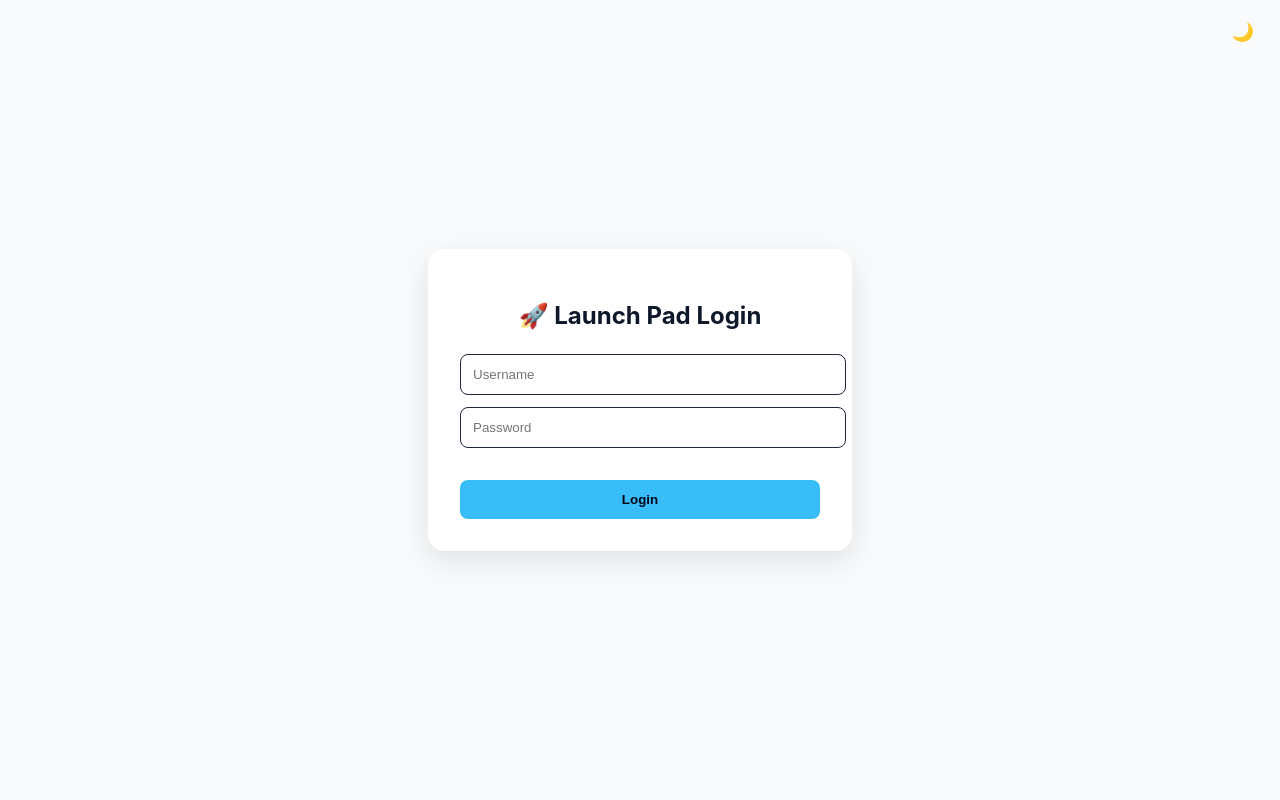
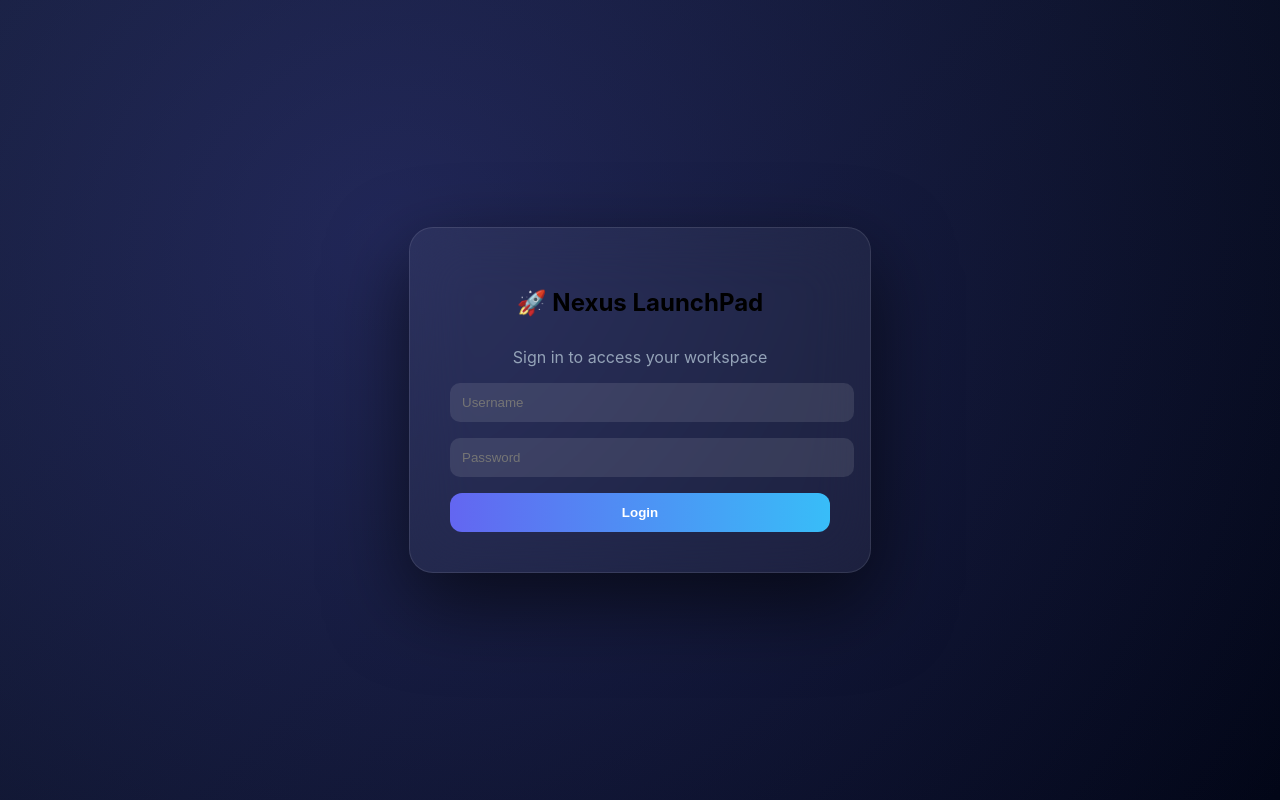
Before and after one commit to Sayyam-Tamboli/launchpad-frontend, a React (Vite) app: page / in a window 1280 px wide. Built offline with nearby package versions, Linux system fonts and the light colour scheme; no server answers.

Commit message:
Add frontend auto deployment pipeline

```diff
--- a/src/App.css
+++ b/src/App.css
@@ -1,88 +1,100 @@
-/* ===== Global Layout ===== */
-
+/* ===== RESET ===== */
 html, body, #root {
+  margin: 0;
   height: 100%;
-  margin: 0;
   font-family: Inter, system-ui, -apple-system, sans-serif;
 }
 
-/* Premium layered background */
+/* ===== GLOBAL BACKGROUND ===== */
 .app-background {
-  background: radial-gradient(circle at 20% 20%, rgba(56,189,248,0.15), transparent),
-              radial-gradient(circle at 80% 80%, rgba(99,102,241,0.15), transparent),
-              #020617;
+  min-height: 100vh;
+  display: flex;
+  background:
+    radial-gradient(circle at 20% 20%, rgba(99,102,241,0.15), transparent),
+    radial-gradient(circle at 80% 80%, rgba(56,189,248,0.15), transparent),
+    linear-gradient(135deg, #0f172a, #020617);
 }
 
-/* ===== Sidebar ===== */
-
+/* ===== SIDEBAR ===== */
 .sidebar {
-  width: 240px;
-  padding: 24px;
+  width: 250px;
+  padding: 28px 20px;
   display: flex;
   flex-direction: column;
+  backdrop-filter: blur(20px);
 }
 
 .sidebar-title {
   font-size: 20px;
   font-weight: 700;
-  margin-bottom: 32px;
+  margin-bottom: 40px;
+  letter-spacing: 0.5px;
 }
 
 .sidebar-item {
-  padding: 10px 14px;
-  border-radius: 10px;
+  padding: 12px 16px;
+  border-radius: 12px;
   cursor: pointer;
   font-weight: 500;
-  transition: all 0.2s ease;
+  transition: all 0.25s ease;
+  color: #94a3b8;
 }
 
 .sidebar-item:hover {
-  background: rgba(56,189,248,0.15);
+  background: rgba(99,102,241,0.15);
+  color: white;
 }
 
 .sidebar-item.active {
-  background: linear-gradient(90deg, #38bdf8, #6366f1);
+  background: linear-gradient(90deg, #6366f1, #38bdf8);
   color: white;
-  box-shadow: 0 0 20px rgba(56,189,248,0.4);
+  box-shadow: 0 0 20px rgba(99,102,241,0.4);
 }
 
-/* ===== Header ===== */
-
+/* ===== HEADER ===== */
 .header {
-  height: 64px;
+  height: 70px;
+  padding: 0 40px;
   display: flex;
   justify-content: space-between;
   align-items: center;
-  padding: 0 32px;
-  backdrop-filter: blur(10px);
+  backdrop-filter: blur(20px);
+  border-bottom: 1px solid rgba(255,255,255,0.05);
 }
 
-/* ===== Tile Card ===== */
+/* ===== GRID ===== */
+.tile-grid {
+  display: grid;
+  grid-template-columns: repeat(auto-fill, minmax(280px, 1fr));
+  gap: 28px;
+}
 
+/* ===== CARD ===== */
 .tile-card {
-  padding: 24px;
-  border-radius: 16px;
+  padding: 28px;
+  border-radius: 20px;
+  backdrop-filter: blur(25px);
+  background: rgba(255,255,255,0.03);
+  border: 1px solid rgba(255,255,255,0.05);
   transition: all 0.3s ease;
-  backdrop-filter: blur(12px);
 }
 
 .tile-card.online:hover {
-  transform: translateY(-6px);
-  box-shadow: 0 20px 40px rgba(56,189,248,0.25);
+  transform: translateY(-8px);
+  box-shadow: 0 25px 60px rgba(99,102,241,0.25);
 }
 
 .status-badge {
-  margin-top: 12px;
+  margin-top: 16px;
   display: inline-flex;
   align-items: center;
-  gap: 6px;
-  padding: 4px 12px;
+  gap: 8px;
+  padding: 6px 14px;
   border-radius: 999px;
   font-size: 12px;
   font-weight: 600;
 }
 
-/* Pulse dot */
 .pulse-dot {
   width: 8px;
   height: 8px;
@@ -92,6 +104,59 @@ html, body, #root {
 
 @keyframes pulse {
   0% { opacity: 0.4; transform: scale(1); }
-  50% { opacity: 1; transform: scale(1.2); }
+  50% { opacity: 1; transform: scale(1.3); }
   100% { opacity: 0.4; transform: scale(1); }
 }
+
+/* ===== LOGIN ===== */
+.login-wrapper {
+  min-height: 100vh;
+  display: flex;
+  align-items: center;
+  justify-content: center;
+  background:
+    radial-gradient(circle at 30% 30%, rgba(99,102,241,0.25), transparent),
+    linear-gradient(135deg, #0f172a, #020617);
+}
+
+.login-card {
+  width: 380px;
+  padding: 40px;
+  border-radius: 24px;
+  background: rgba(255,255,255,0.05);
+  backdrop-filter: blur(30px);
+  border: 1px solid rgba(255,255,255,0.1);
+  box-shadow: 0 30px 80px rgba(0,0,0,0.6);
+  text-align: center;
+}
+
+.login-card h2 {
+  margin-bottom: 30px;
+}
+
+.login-input {
+  width: 100%;
+  padding: 12px;
+  margin-bottom: 16px;
+  border-radius: 10px;
+  border: none;
+  outline: none;
+  background: rgba(255,255,255,0.1);
+  color: white;
+}
+
+.login-btn {
+  width: 100%;
+  padding: 12px;
+  border-radius: 12px;
+  border: none;
+  background: linear-gradient(90deg, #6366f1, #38bdf8);
+  color: white;
+  font-weight: 600;
+  cursor: pointer;
+  transition: 0.3s;
+}
+
+.login-btn:hover {
+  opacity: 0.85;
+}
--- a/src/App.jsx
+++ b/src/App.jsx
@@ -1,26 +1,14 @@
-import { useEffect, useState } from "react";
+import { useState } from "react";
 import Sidebar from "./components/Sidebar";
 import Dashboard from "./pages/Dashboard";
 import Login from "./pages/Login";
-import { lightTheme, darkTheme } from "./theme";
+import "./App.css";
 
 function App() {
-  const [darkMode, setDarkMode] = useState(
-    localStorage.getItem("theme") === "dark"
-  );
-
   const [activePage, setActivePage] = useState("DASHBOARD");
-
-  // 🔐 auth state
   const [isAuthenticated, setIsAuthenticated] = useState(
     !!localStorage.getItem("token")
   );
-
-  useEffect(() => {
-    localStorage.setItem("theme", darkMode ? "dark" : "light");
-  }, [darkMode]);
-
-  const theme = darkMode ? darkTheme : lightTheme;
 
   const handleLoginSuccess = (token) => {
     localStorage.setItem("token", token);
@@ -33,38 +21,19 @@ function App() {
     setActivePage("DASHBOARD");
   };
 
-  // 🔁 LOGIN PAGE
-if (!isAuthenticated) {
+  if (!isAuthenticated) {
+    return <Login onLoginSuccess={handleLoginSuccess} />;
+  }
+
   return (
-    <Login
-      onLoginSuccess={handleLoginSuccess}
-      darkMode={darkMode}
-      onToggleTheme={() => setDarkMode((v) => !v)}
-    />
-  );
-}
-
-  // 🧭 MAIN APP
-  return (
-    <div
-      className="app-background"
-      style={{
-        display: "flex",
-        height: "100vh",
-        color: theme.colors.textPrimary,
-      }}
-    >
+    <div className="app-background">
       <Sidebar
-        theme={theme}
         activePage={activePage}
         onNavigate={setActivePage}
       />
 
       <Dashboard
-        theme={theme}
         activePage={activePage}
-        darkMode={darkMode}
-        onToggleTheme={() => setDarkMode((v) => !v)}
         onLogout={handleLogout}
       />
     </div>
--- a/src/components/Sidebar.jsx
+++ b/src/components/Sidebar.jsx
@@ -1,18 +1,11 @@
-function Sidebar({ theme, activePage, onNavigate }) {
+function Sidebar({ activePage, onNavigate }) {
   return (
-    <aside
-      className="sidebar"
-      style={{
-        background: theme.colors.sidebar,
-        borderRight: `1px solid ${theme.colors.border}`,
-        color: theme.colors.textPrimary,
-      }}
-    >
+    <aside className="sidebar">
       <div className="sidebar-title">
         🚀 Nexus LaunchPad
       </div>
 
-      <nav style={{ display: "flex", flexDirection: "column", gap: 12 }}>
+      <div style={{ display: "flex", flexDirection: "column", gap: 16 }}>
         <Item
           label="Dashboard"
           active={activePage === "DASHBOARD"}
@@ -23,7 +16,7 @@ function Sidebar({ theme, activePage, onNavigate }) {
           active={activePage === "SETTINGS"}
           onClick={() => onNavigate("SETTINGS")}
         />
-      </nav>
+      </div>
     </aside>
   );
 }
--- a/src/components/TileCard.jsx
+++ b/src/components/TileCard.jsx
@@ -1,4 +1,4 @@
-function TileCard({ tile, theme }) {
+function TileCard({ tile }) {
   const isOnline = tile.status === "ONLINE";
 
   const handleClick = () => {
@@ -12,31 +12,31 @@ function TileCard({ tile, theme }) {
       onClick={handleClick}
       className={`tile-card ${isOnline ? "online" : ""}`}
       style={{
-        background: theme.colors.surface,
-        boxShadow: theme.colors.cardShadow,
         cursor: isOnline ? "pointer" : "default",
-        opacity: isOnline ? 1 : 0.55,
+        opacity: isOnline ? 1 : 0.6,
       }}
     >
       <div style={{ fontSize: 28 }}>{tile.icon}</div>
 
       <h3 style={{ marginTop: 12 }}>{tile.name}</h3>
 
-      <p style={{ color: theme.colors.textSecondary }}>
+      <p style={{ color: "#94a3b8" }}>
         {tile.description}
       </p>
 
       <div
         className="status-badge"
         style={{
-          background: isOnline ? "#dcfce7" : "#fee2e2",
-          color: isOnline ? "#166534" : "#991b1b",
+          background: isOnline
+            ? "rgba(34,197,94,0.15)"
+            : "rgba(239,68,68,0.15)",
+          color: isOnline ? "#22c55e" : "#ef4444",
         }}
       >
         <div
           className="pulse-dot"
           style={{
-            background: isOnline ? "#16a34a" : "#dc2626",
+            background: isOnline ? "#22c55e" : "#ef4444",
             animation: isOnline ? "pulse 1.5s infinite" : "none",
           }}
         />
--- a/src/pages/Login.jsx
+++ b/src/pages/Login.jsx
@@ -1,7 +1,8 @@
 import { useState } from "react";
+
 const API_BASE = import.meta.env.VITE_API_BASE_URL;
 
-function Login({ onLoginSuccess, darkMode, onToggleTheme }) {
+function Login({ onLoginSuccess }) {
   const [username, setUsername] = useState("");
   const [password, setPassword] = useState("");
   const [error, setError] = useState(null);
@@ -16,10 +17,10 @@ function Login({ onLoginSuccess, darkMode, onToggleTheme }) {
       const res = await fetch(`${API_BASE}/auth/login`, {
         method: "POST",
         headers: {
-            "Content-Type": "application/json",
+          "Content-Type": "application/json",
         },
         body: JSON.stringify({ username, password }),
-    });
+      });
 
       if (!res.ok) {
         throw new Error("Invalid username or password");
@@ -35,84 +36,40 @@ function Login({ onLoginSuccess, darkMode, onToggleTheme }) {
   };
 
   return (
-    <div
-      style={{
-        height: "100vh",
-        display: "flex",
-        justifyContent: "center",
-        alignItems: "center",
-        background: darkMode ? "#020617" : "#f8fafc",
-        color: darkMode ? "#e5e7eb" : "#0f172a",
-        position: "relative",
-      }}
-    >
-      {/* 🌗 Theme toggle */}
-      <button
-        onClick={onToggleTheme}
-        style={{
-          position: "absolute",
-          top: 20,
-          right: 20,
-          background: "transparent",
-          border: "none",
-          cursor: "pointer",
-          fontSize: 18,
-        }}
-      >
-        {darkMode ? "☀️" : "🌙"}
-      </button>
-
-      <form
-        onSubmit={handleSubmit}
-        style={{
-          width: 360,
-          padding: 32,
-          borderRadius: 16,
-          background: darkMode ? "#020617" : "#ffffff",
-          boxShadow: darkMode
-            ? "0 10px 40px rgba(0,0,0,0.8)"
-            : "0 10px 30px rgba(0,0,0,0.1)",
-        }}
-      >
-        <h2 style={{ marginBottom: 24, textAlign: "center" }}>
-          🚀 Launch Pad Login
-        </h2>
+    <div className="login-wrapper">
+      <form className="login-card" onSubmit={handleSubmit}>
+        <h2>🚀 Nexus LaunchPad</h2>
+        <p style={{ color: "#94a3b8" }}>
+          Sign in to access your workspace
+        </p>
 
         <input
+          className="login-input"
           placeholder="Username"
           value={username}
           onChange={(e) => setUsername(e.target.value)}
           required
-          style={inputStyle(darkMode)}
         />
 
         <input
           type="password"
+          className="login-input"
           placeholder="Password"
           value={password}
           onChange={(e) => setPassword(e.target.value)}
           required
-          style={inputStyle(darkMode)}
         />
 
         {error && (
-          <p style={{ color: "#f87171", marginTop: 8 }}>{error}</p>
+          <div style={{ color: "#ef4444", marginBottom: 12 }}>
+            {error}
+          </div>
         )}
 
         <button
           type="submit"
           disabled={loading}
-          style={{
-            width: "100%",
-            marginTop: 20,
-            padding: 12,
-            borderRadius: 8,
-            border: "none",
-            background: "#38bdf8",
-            color: "#020617",
-            fontWeight: 600,
-            cursor: "pointer",
-          }}
+          className="login-btn"
         >
           {loading ? "Signing in…" : "Login"}
         </button>
@@ -121,14 +78,4 @@ function Login({ onLoginSuccess, darkMode, onToggleTheme }) {
   );
 }
 
-const inputStyle = (darkMode) => ({
-  width: "100%",
-  padding: 12,
-  marginBottom: 12,
-  borderRadius: 8,
-  border: "1px solid #1e293b",
-  background: darkMode ? "#020617" : "#ffffff",
-  color: darkMode ? "#e5e7eb" : "#0f172a",
-});
-
 export default Login;
```
Also changed, not shown: src/pages/Dashboard.jsx (+14 -80 lines).
